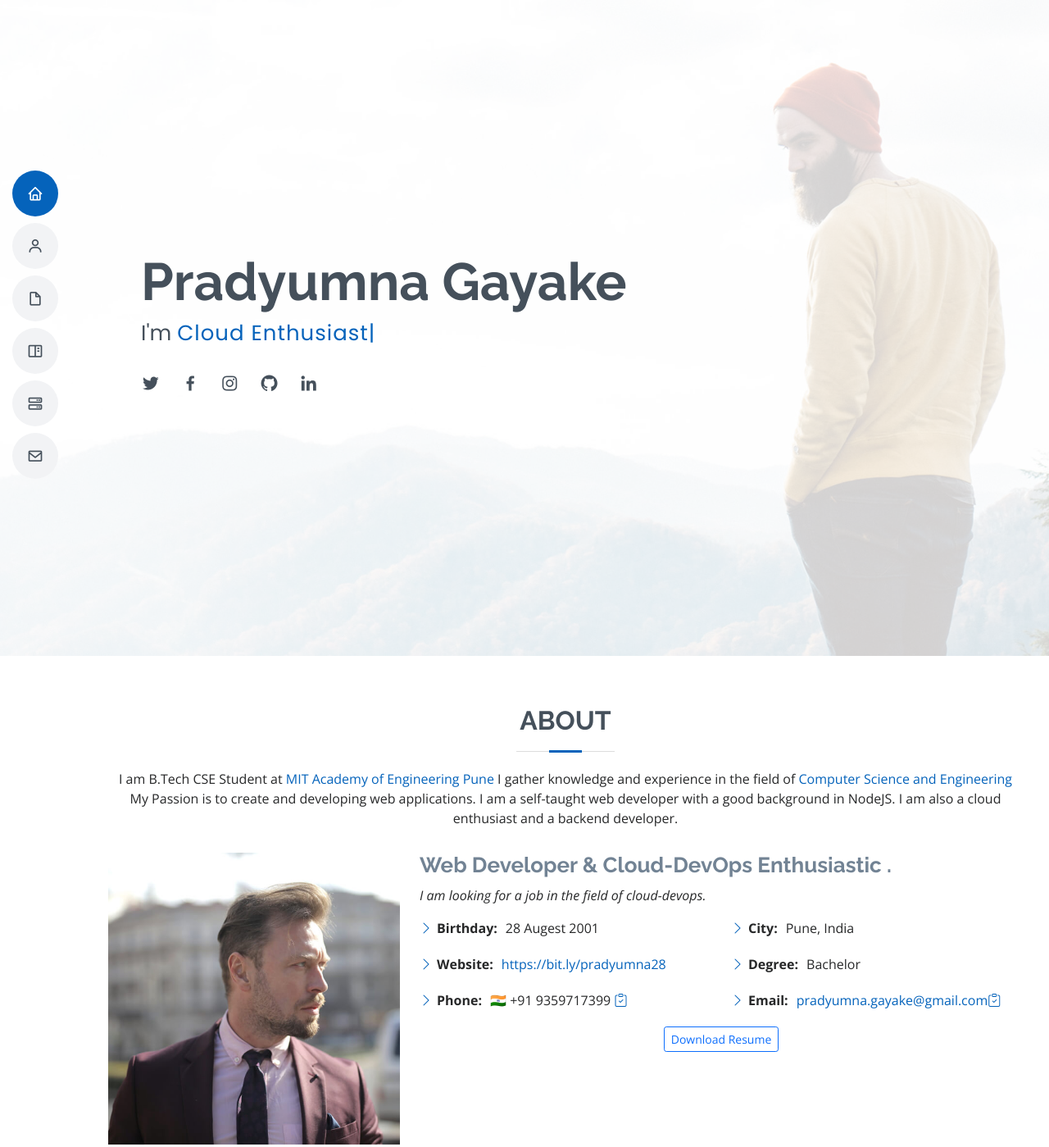
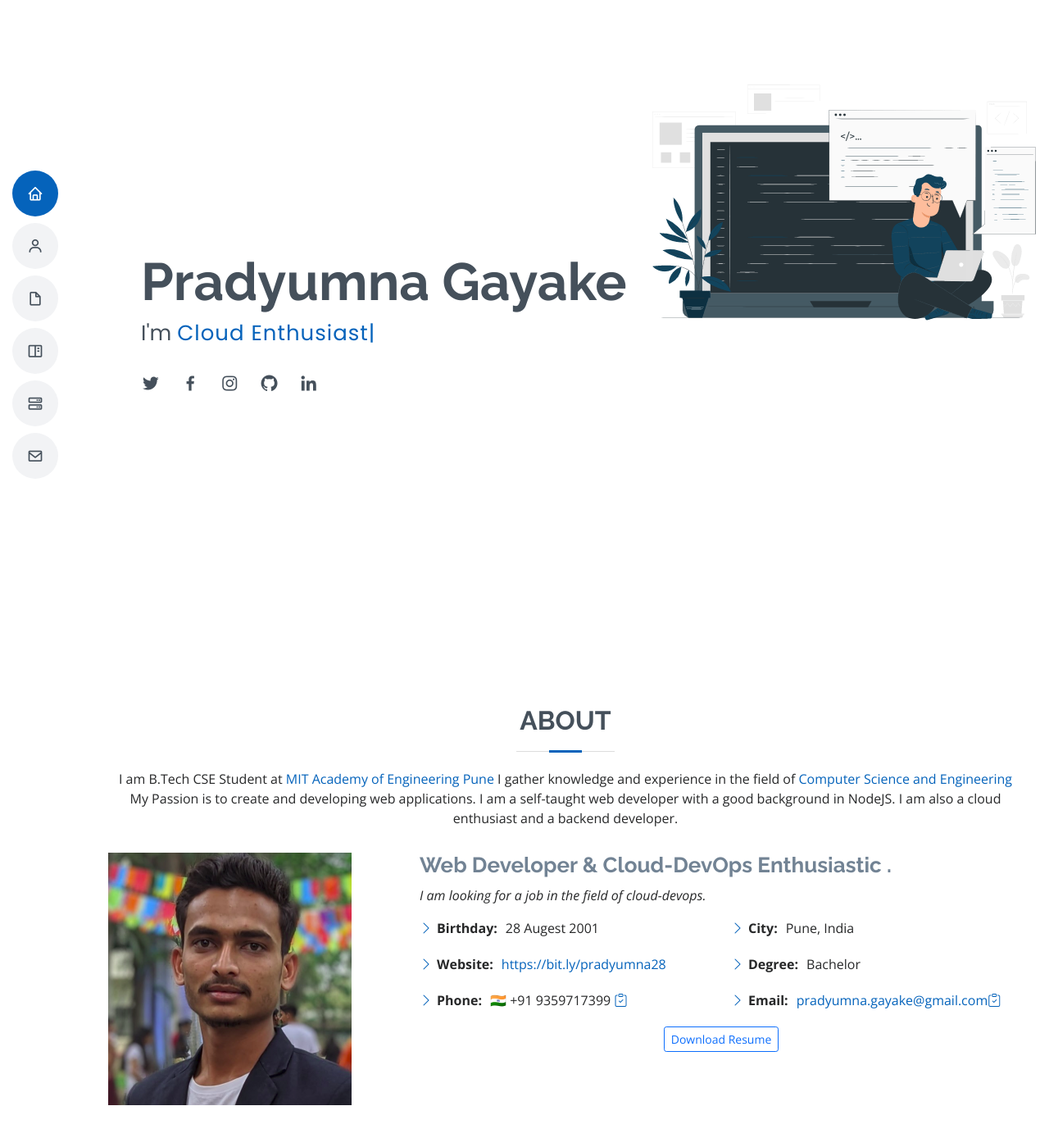
Before and after one commit to prgayake/Portfolio, a plain HTML site: page index.html in a window 1280 px wide. Shown: the top 1399 px of the page at 82% size. Drawn offline with nearby package versions, Linux system fonts and the light colour scheme.

Commit message:
Update background

```diff
--- a/assets/css/style.css
+++ b/assets/css/style.css
@@ -242,8 +242,7 @@ h1, h2, h3, h4, h5, h6 {
 #hero {
   width: 100%;
   height: 100vh;
-  background: url("../img/hero-bg.jpg") top right no-repeat;
-  background-size: cover;
+  background: url("../img/CodeTyping.gif") top right no-repeat;
   position: relative;
 }
 @media (min-width: 992px) {
@@ -253,7 +252,7 @@ h1, h2, h3, h4, h5, h6 {
 }
 #hero:before {
   content: "";
-  background: rgba(255, 255, 255, 0.8);
+  /* background: rgba(255, 255, 255, 0.8); */
   position: absolute;
   bottom: 0;
   top: 0;
--- a/index.html
+++ b/index.html
@@ -98,7 +98,7 @@
 
         <div class="row">
           <div class="col-lg-4">
-            <img src="assets/img/profile-img.jpg" class="img-fluid" alt="">
+            <img src="assets/img/profile.png" class="img-fluid" alt="">
           </div>
           <div class="col-lg-8 pt-4 pt-lg-0 content">
             <h3>Web Developer &amp; Cloud-DevOps Enthusiastic .</h3>
```
Also changed, not shown: assets/img/CodeTyping.gif (added), assets/img/profile.png (added), 1 other file.
